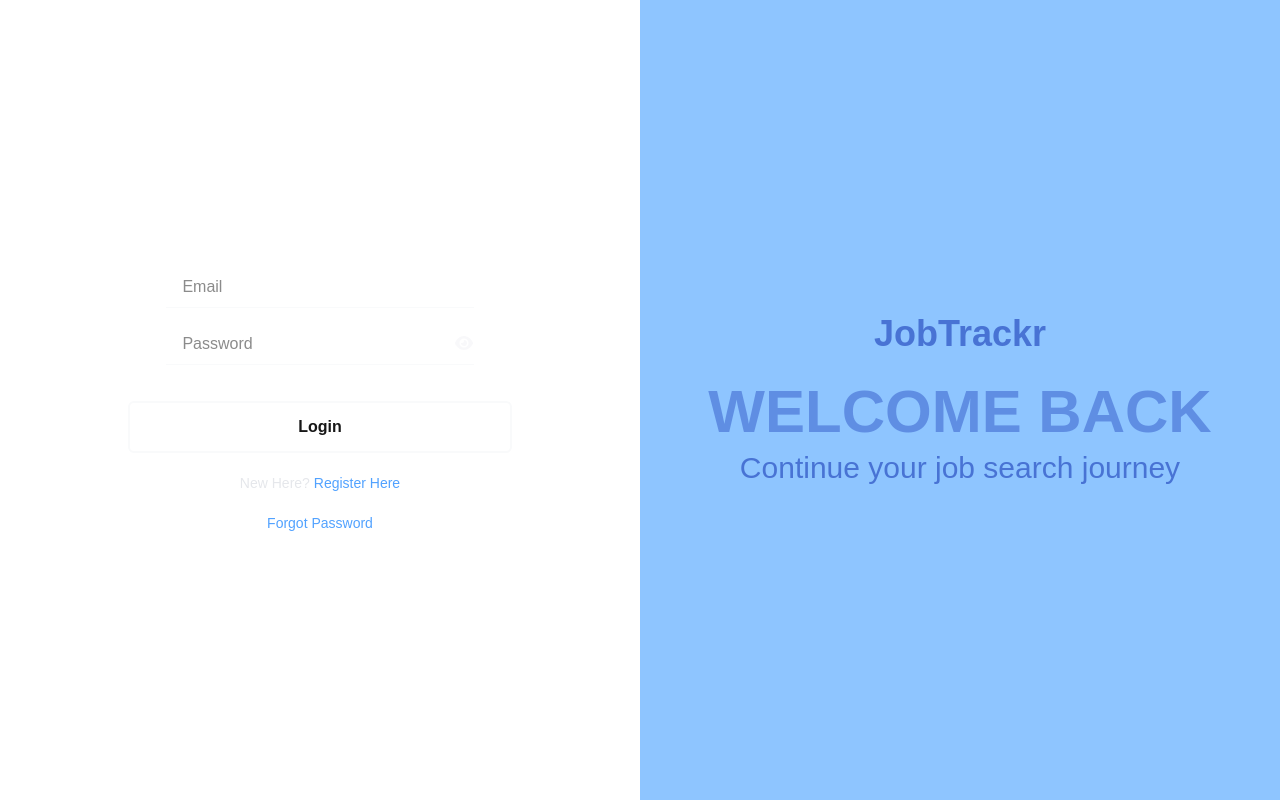
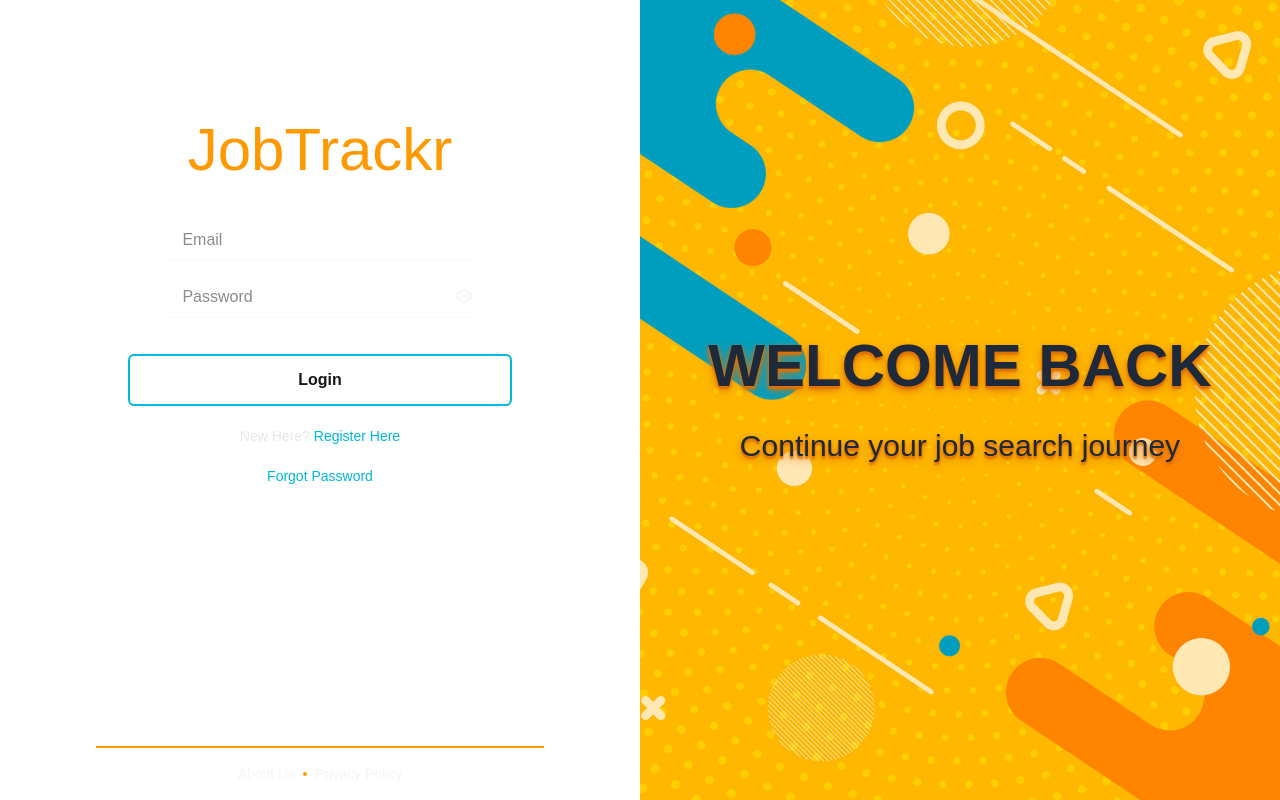
Before and after one commit to prtkgoswami/job-application-tracker, a Next.js app: page /auth in a window 1280 px wide. Built offline with nearby package versions, Linux system fonts and the light colour scheme; no server answers.

Commit message:
feat: Added Privacy & About link to Auth and styling changes

```diff
--- a/src/app/[userId]/Sidebar.tsx
+++ b/src/app/[userId]/Sidebar.tsx
@@ -44,7 +44,7 @@
       <div className="h-full flex flex-col items-center justify-between py-5 bg-zinc-950 border-r border-amber-500">
         <button
           type="button"
-          className={`w-12 h-12 z-80 rounded-lg text-center bg-amber-500 hover:bg-amber-400 text-gray-800 transition-all duration-200 ease-in-out cursor-pointer py-1`}
+          className={`w-12 h-12 rounded-lg text-center bg-amber-500 hover:bg-amber-400 text-gray-800 transition-all duration-200 ease-in-out cursor-pointer py-1`}
           onClick={() => setIsExpanded((prev) => !prev)}
         >
           <FontAwesomeIcon icon={isExpanded ? faAnglesLeft : faAnglesRight} />
--- a/src/app/auth/LoginForm.tsx
+++ b/src/app/auth/LoginForm.tsx
@@ -1,8 +1,9 @@
 "use client";
-import React from 'react';
+import React from "react";
 import { FontAwesomeIcon } from "@fortawesome/react-fontawesome";
 import { faSpinner } from "@fortawesome/free-solid-svg-icons";
 import PasswordInput from "@components/PasswordInput";
+import Link from "next/link";
 
 type LoginFormProps = {
   isLoading: boolean;
@@ -18,7 +19,18 @@
   isLoading,
 }: LoginFormProps) => {
   return (
-    <div className="w-full flex flex-col items-center gap-5">
+    <div className="w-full h-full flex flex-col justify-between items-center grow">
+      <div className="w-full grow flex flex-col gap-5 items-center">
+        <h3 className="text-amber-500 font-extralight text-6xl mt-30 md:mb-5">
+          JobTrackr
+        </h3>
+
+        <h3
+          className="uppercase text-2xl font-extralight text-cyan-500 md:hidden"
+          style={{ paddingBottom: "30px" }}
+        >
+          Login
+        </h3>
         <form
           className="flex flex-col gap-4 items-center w-full md:w-3/5"
           onSubmit={onLogin}
@@ -28,18 +40,19 @@
             name="email"
             id=""
             placeholder="Email"
-          className="px-4 py-2 border-b border-gray-50 w-4/5 focus-within:outline-none"
+            className="px-4 py-2 border-b border-gray-50 w-4/5 focus-within:outline-none focus-within:border-cyan-500"
             required
           />
           <PasswordInput
             name="password"
             placeholder="Password"
             className="border-b border-gray-50 w-4/5"
+            focusClassNames="border-cyan-500!"
             required
           />
           <button
             type="submit"
-          className="mt-5 px-5 py-3 w-full font-semibold cursor-pointer border-2 border-gray-50 hover:bg-amber-400 hover:border-amber-500 hover:text-gray-800 transition-colors duration-200 ease-in-out rounded-md"
+            className="mt-5 px-5 py-3 w-full font-semibold cursor-pointer border-2 border-cyan-500 hover:bg-amber-500 hover:border-cyan-500 hover:text-gray-800 transition-colors duration-200 ease-in-out rounded-md"
           >
             Login {isLoading && <FontAwesomeIcon icon={faSpinner} spin />}
           </button>
@@ -47,17 +60,34 @@
         <div className="text-sm text-gray-200">
           New Here?{" "}
           <span
-          className="text-blue-400 cursor-pointer"
+            className="text-cyan-500 cursor-pointer"
             onClick={onRegisterClick}
           >
             Register Here
           </span>
         </div>
         <div
-        className="text-blue-400 text-sm cursor-pointer"
+          className="text-cyan-500 text-sm cursor-pointer"
           onClick={onForgotPasswordClick}
         >
           Forgot Password
+        </div>
+      </div>
+
+      <div className="flex justify-center gap-2 text-sm h-max items-center text-gray-100 border-t-2 border-amber-500 w-full md:w-[70%] pt-4 md:pb-4 mt-5 md:mt-2 justify-self-end">
+        <Link
+          href="/about"
+          className="hover:text-cyan-500 transition-colors duration-200 ease-in-out"
+        >
+          About Us
+        </Link>
+        <div className="h-1 aspect-square rounded-full bg-amber-500" />
+        <Link
+          href="/privacy"
+          className="hover:text-cyan-500 transition-colors duration-200 ease-in-out"
+        >
+          Privacy Policy
+        </Link>
       </div>
     </div>
   );
--- a/src/app/auth/RegisterForm.tsx
+++ b/src/app/auth/RegisterForm.tsx
@@ -3,6 +3,7 @@
 import { FontAwesomeIcon } from "@fortawesome/react-fontawesome";
 import { faSpinner } from "@fortawesome/free-solid-svg-icons";
 import PasswordInput from "@components/PasswordInput";
+import Link from "next/link";
 
 type RegisterFormProps = {
   isLoading: boolean;
@@ -48,7 +49,17 @@
   };
 
   return (
-    <div className="w-full flex flex-col items-center gap-5">
+    <div className="w-full h-full flex flex-col items-center grow">
+      <div className="w-full grow flex flex-col items-center gap-5 justify-center">
+      <h3 className="text-amber-500 font-extralight text-6xl md:mb-5">
+        JobTrackr
+      </h3>
+      <h3
+        className="uppercase text-2xl font-extralight text-cyan-500 md:hidden"
+        style={{ paddingBottom: "30px" }}
+      >
+        Register
+      </h3>
       <form
         className="flex flex-col items-center gap-4 w-full md:w-3/5"
         onSubmit={handleRegisterClick}
@@ -59,7 +70,7 @@
           name="first-name"
           id=""
           placeholder="First Name"
-          className="px-4 py-2 border-b border-gray-50 w-4/5 focus-within:outline-none"
+          className="px-4 py-2 border-b border-gray-50 w-4/5 focus-within:outline-none focus:border-cyan-500"
           required
         />
         <input
@@ -67,7 +78,7 @@
           name="last-name"
           id=""
           placeholder="Last Name"
-          className="px-4 py-2 border-b border-gray-50 w-4/5 focus-within:outline-none"
+          className="px-4 py-2 border-b border-gray-50 w-4/5 focus-within:outline-none focus:border-cyan-500"
           required
         />
         <input
@@ -75,7 +86,7 @@
           name="email"
           id=""
           placeholder="Email"
-          className="px-4 py-2 border-b border-gray-50 w-4/5 focus-within:outline-none"
+          className="px-4 py-2 border-b border-gray-50 w-4/5 focus-within:outline-none focus:border-cyan-500"
           required
         />
         <PasswordInput
@@ -86,6 +97,7 @@
               ? "border border-red-500"
               : "border-b border-gray-50"
           }`}
+          focusClassNames="border-cyan-500!"
           autocomplete="new-password"
           required
         />
@@ -102,6 +114,7 @@
               ? "border border-red-500"
               : "border-b border-gray-50"
           }`}
+          focusClassNames="border-cyan-500!"
           required
           autocomplete="new-password"
           onBlur={handleConfirmPasswordChange}
@@ -113,16 +126,26 @@
         )}
         <button
           type="submit"
-          className="mt-5 w-full px-5 py-3 font-semibold cursor-pointer border-2 border-gray-50 hover:bg-amber-400 hover:border-amber-500 hover:text-gray-800 transition-colors duration-200 ease-in-out rounded-md"
+          className="mt-5 w-full px-5 py-3 font-semibold cursor-pointer border-2 border-cyan-500 hover:bg-amber-400 hover:border-cyan-500 hover:text-gray-800 transition-colors duration-200 ease-in-out rounded-md"
         >
           Register {isLoading && <FontAwesomeIcon icon={faSpinner} spin />}
         </button>
       </form>
       <div className="text-sm text-gray-200">
         Already Registerred?{" "}
-        <span className="text-blue-400 cursor-pointer" onClick={onLoginClick}>
+        <span className="text-cyan-500 cursor-pointer" onClick={onLoginClick}>
           Login Here
         </span>
+      </div>
+      </div>
+      <div className="flex justify-center gap-2 text-sm h-max items-center text-gray-100 border-t-2 border-amber-500 w-full md:w-[70%] pt-4 md:pb-4 mt-5 md:mt-2 justify-self-end">
+        <Link href="/about" className="hover:text-cyan-500">
+          About Us
+        </Link>
+        <div className="h-1 aspect-square rounded-full bg-amber-500" />
+        <Link href="/privacy" className="hover:text-cyan-500">
+          Privacy Policy
+        </Link>
       </div>
     </div>
   );
--- a/src/app/auth/page.tsx
+++ b/src/app/auth/page.tsx
@@ -19,6 +19,7 @@
 import RegisterForm from "./RegisterForm";
 import { logAnalyticsEvent, setAnalyticsUserId } from "@lib/analytics";
 import { getDifferenceFromNow } from "@lib/date";
+import Image from "next/image";
 
 const LOGIN_SUBTITLES = [
   "Continue your job search journey",
@@ -165,92 +166,77 @@
     );
   }
 
+  const renderCover = (authMode: "login" | "register") => {
+    return (
+      <div className={`w-full h-full relative`}>
+        <div className="w-full h-full relative">
+          <Image
+            src="/auth_bg.jpg"
+            alt="Auth Page Background"
+            fill
+            className="object-cover object-center"
+          />
+        </div>
+        <div className="absolute left-0 top-0 w-full h-full flex flex-col gap-3 justify-center items-center px-8 z-20">
+          {/* <h3 className="text-gray-800 text-shadow-lg text-shadow-amber-600 font-semibold text-6xl mb-8">
+            JobTrackr
+          </h3> */}
+          <h1 className="text-gray-800 text-shadow-lg text-shadow-amber-600 text-6xl uppercase font-bold select-none text-center mb-5">
+            {authMode === "login" ? "Welcome Back" : "Let's Get Started"}
+          </h1>
+          <h4 className="text-gray-800 text-3xl font-extralight select-none text-center text-shadow-lg text-shadow-amber-600">
+            {authMode === "login"
+              ? LOGIN_SUBTITLES[randomIndex]
+              : REGISTER_SUBTITLES[randomIndex]}
+          </h4>
+        </div>
+      </div>
+    );
+  };
+
   return (
     <>
-      <div className="hidden md:grid grid-cols-2 min-h-screen">
-        <div className="w-full h-full flex justify-center items-center">
-          {authMode === "login" ? (
+      <div className="hidden md:grid grid-cols-2 min-h-screen relative">
+        <div>
           <LoginForm
             isLoading={isLoading}
             onRegisterClick={() => setAuthMode("register")}
             onForgotPasswordClick={() => setShowResetPasswordModal(true)}
             onLogin={handleLoginClick}
           />
-          ) : (
-            <div className="w-full h-full bg-green-300 flex flex-col gap-2 justify-center items-center px-8">
-              <h3 className="text-green-800/60 font-semibold text-4xl mb-5">
-                JobTrackr
-              </h3>
-              <h1 className="text-green-800/40 text-6xl uppercase font-bold select-none text-center">
-                Let's Get Started
-              </h1>
-              <h4 className="text-green-800/60 text-3xl font-extralight select-none text-center">
-                {REGISTER_SUBTITLES[randomIndex]}
-              </h4>
         </div>
-          )}
-        </div>
-        <div className="w-full h-full flex justify-center items-center">
-          {authMode === "register" ? (
+        <div>
           <RegisterForm
             isLoading={isLoading}
             onLoginClick={() => setAuthMode("login")}
             onRegister={handleRegisterClick}
           />
-          ) : (
-            <div className="w-full h-full bg-blue-300 flex flex-col gap-2 justify-center items-center px-8">
-              <h3 className="text-blue-800/60 font-semibold text-4xl mb-5">
-                JobTrackr
-              </h3>
-              <h1 className="text-blue-800/40 text-6xl uppercase font-bold select-none text-center">
-                Welcome Back
-              </h1>
-              <h4 className="text-blue-800/60 text-3xl font-extralight select-none text-center">
-                {LOGIN_SUBTITLES[randomIndex]}
-              </h4>
         </div>
-          )}
+        <div
+          className={`absolute top-0 left-0 w-1/2 h-full transition-transform duration-500 bg-amber-500 ease-out ${
+            authMode === "login" ? "translate-x-full" : "translate-x-0"
+          }`}
+        >
+          {renderCover(authMode)}
         </div>
       </div>
 
       <div className="md:hidden min-h-screen flex flex-col p-5">
         <div className="w-full h-full grow flex flex-col justify-center items-center">
-          <h1
-            className="text-4xl uppercase font-semibold text-amber-400 text-center"
-            style={{ paddingBottom: "30px", lineHeight: "60px" }}
-          >
-            Job Application Tracker
-          </h1>
           {authMode === "login" && (
-            <>
-              <h3
-                className="uppercase text-2xl font-semibold text-gray-100/50"
-                style={{ paddingBottom: "30px" }}
-              >
-                Login
-              </h3>
             <LoginForm
               isLoading={isLoading}
               onRegisterClick={() => setAuthMode("register")}
               onForgotPasswordClick={() => setShowResetPasswordModal(true)}
               onLogin={handleLoginClick}
             />
-            </>
           )}
           {authMode === "register" && (
-            <>
-              <h3
-                className="uppercase text-2xl font-semibold text-gray-100/50"
-                style={{ paddingBottom: "30px" }}
-              >
-                Register
-              </h3>
             <RegisterForm
               isLoading={isLoading}
               onLoginClick={() => setAuthMode("login")}
               onRegister={handleRegisterClick}
             />
-            </>
           )}
         </div>
       </div>
--- a/src/components/AboutContent.tsx
+++ b/src/components/AboutContent.tsx
@@ -10,8 +10,8 @@
 const AboutContent = () => {
   return (
     <div className="flex flex-col gap-5 md:p-8">
-      <div className="flex gap-4">
-        <div className="h-26 aspect-square relative">
+      <div className="flex flex-row-reverse md:flex-row gap-4 px-4 md:px-0">
+        <div className="h-20 md:h-26 aspect-square relative">
           <Image
             src="/jobTrackr_logo.png"
             alt="JobTrackr Logo"
@@ -19,11 +19,11 @@
             className="object-contain"
           />
         </div>
-        <div className="flex flex-col gap-2 justify-center">
-          <h1 className="text-center md:text-left text-4xl md:text-5xl font-semibold text-amber-400">
+        <div className="flex flex-col gap-2 md:justify-center">
+          <h1 className="text-left text-4xl md:text-5xl font-semibold text-amber-400">
             JobTrackr
           </h1>
-          <h4 className="text-center md:text-left text-sm md:text-lg font-light">
+          <h4 className="text-left text-sm md:text-lg font-light">
             A better way to stay organized in your job search
           </h4>
         </div>
--- a/src/components/PasswordInput.tsx
+++ b/src/components/PasswordInput.tsx
@@ -7,10 +7,11 @@
   value?: string;
   name: string;
   className?: string;
+  focusClassNames?: string;
   disabled?: boolean;
   required?: boolean;
   placeholder?: string;
-  autocomplete?: React. HTMLInputAutoCompleteAttribute;
+  autocomplete?: React.HTMLInputAutoCompleteAttribute;
   onChange?: (e: React.ChangeEvent<HTMLInputElement>) => void;
   onBlur?: (e: React.ChangeEvent<HTMLInputElement>) => void;
 };
@@ -19,21 +20,23 @@
   value,
   name,
   className,
+  focusClassNames,
   disabled = false,
   required = false,
   placeholder,
   autocomplete,
   onChange,
-  onBlur
+  onBlur,
 }: PasswordInputProps) => {
   const [isPwdVisible, setIsPwdVisible] = useState(false);
+  const [hasFocus, setHasFocus] = useState(false);
 
   const togglePwdVisible = () => {
     setIsPwdVisible((prev) => !prev);
   };
 
   return (
-    <div className={`flex gap-2 ${className}`}>
+    <div className={`flex gap-2 ${className} ${hasFocus ? focusClassNames : ""}`}>
       <input
         className="px-4 py-2 grow focus-visible:outline-none"
         type={isPwdVisible ? "text" : "password"}
@@ -44,9 +47,17 @@
         placeholder={placeholder}
         autoComplete={autocomplete}
         onChange={onChange}
-        onBlur={onBlur}
+        onBlur={(e) => {
+          onBlur?.(e);
+          setHasFocus(false);
+        }}
+        onFocus={() => setHasFocus(true)}
       />
-      <button type="button" className="cursor-pointer text-gray-100/60" onClick={togglePwdVisible}>
+      <button
+        type="button"
+        className="cursor-pointer text-gray-100/60"
+        onClick={togglePwdVisible}
+      >
         <FontAwesomeIcon icon={isPwdVisible ? faEyeSlash : faEye} />
       </button>
     </div>
```
Also changed, not shown: public/auth_bg.jpg (added). Lines whose indentation alone changed are shown as unchanged.
